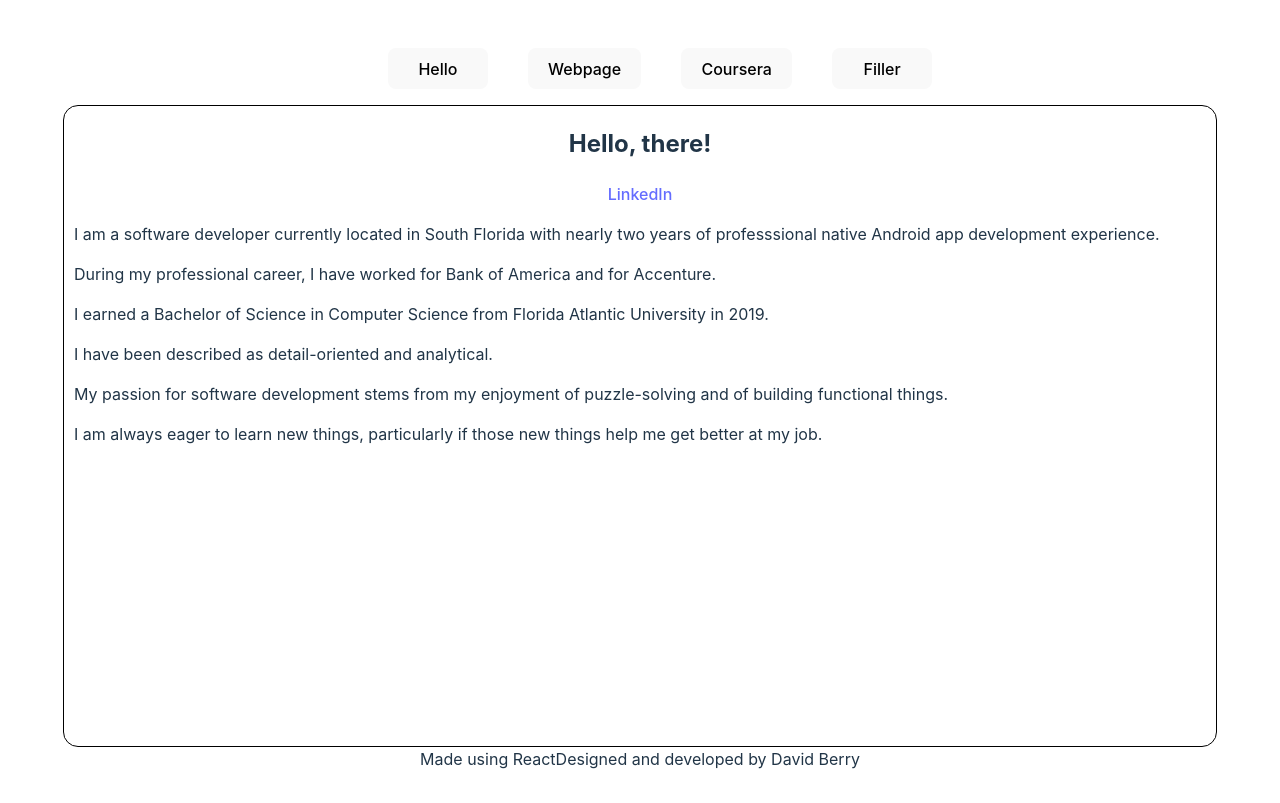
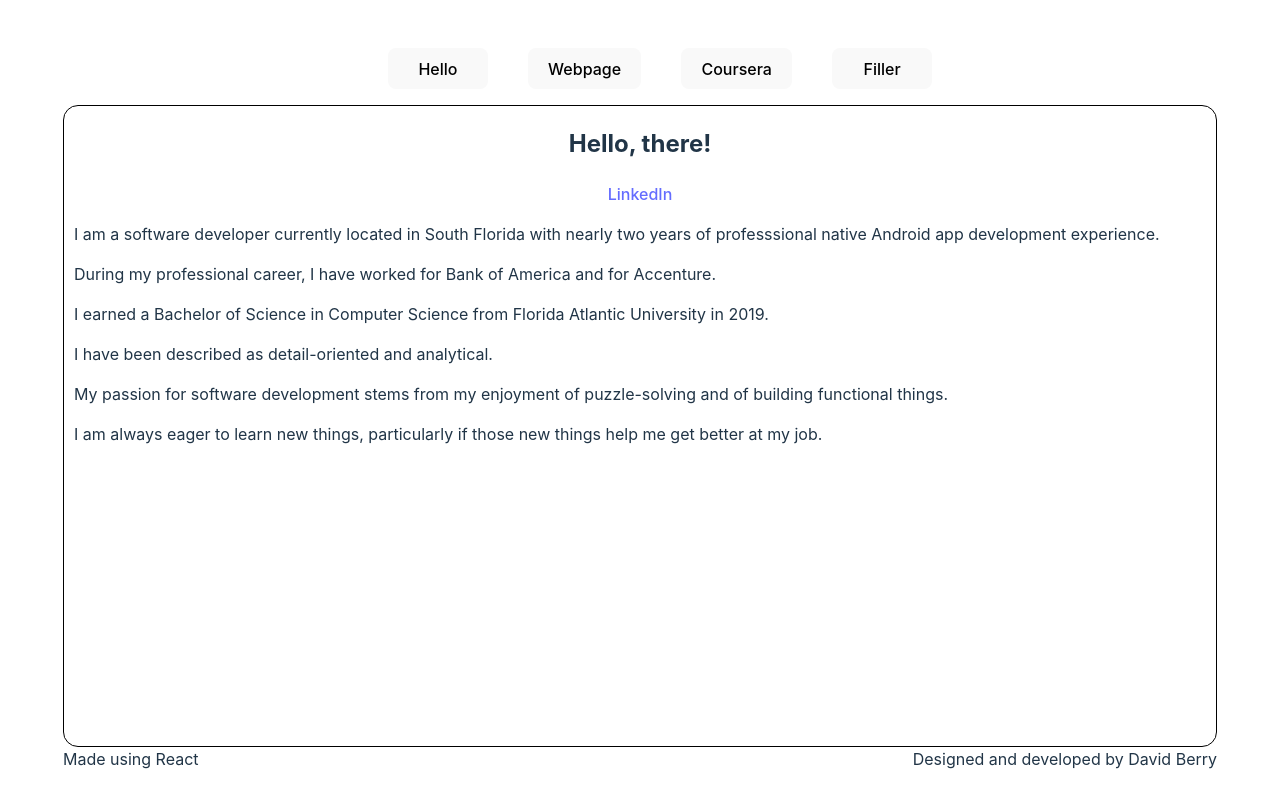
Before and after one commit to DBerry07/DBerry07.github.io, a React (Vite) app: page / in a window 1280 px wide. Built offline with nearby package versions, Linux system fonts and the light colour scheme.

Commit message:
Update Footer.css

```diff
--- a/src/css/Footer.css
+++ b/src/css/Footer.css
@@ -1,8 +1,8 @@
 
 #footer-right {
-    align-items: end;
+    float: inline-end;
 }
 
 #footer-left {
-    text-align: start;
+    float: inline-start;
 }
```
